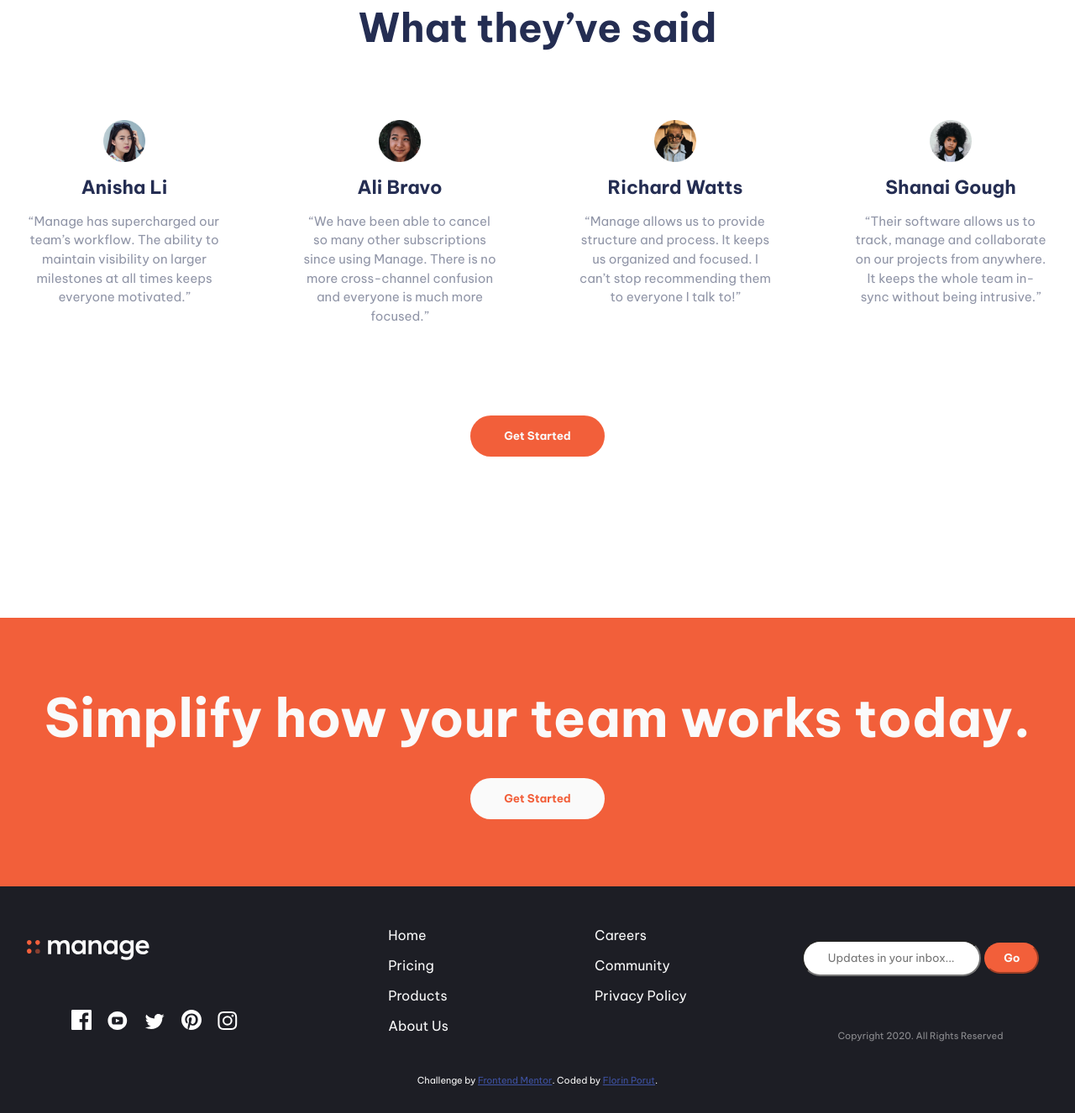
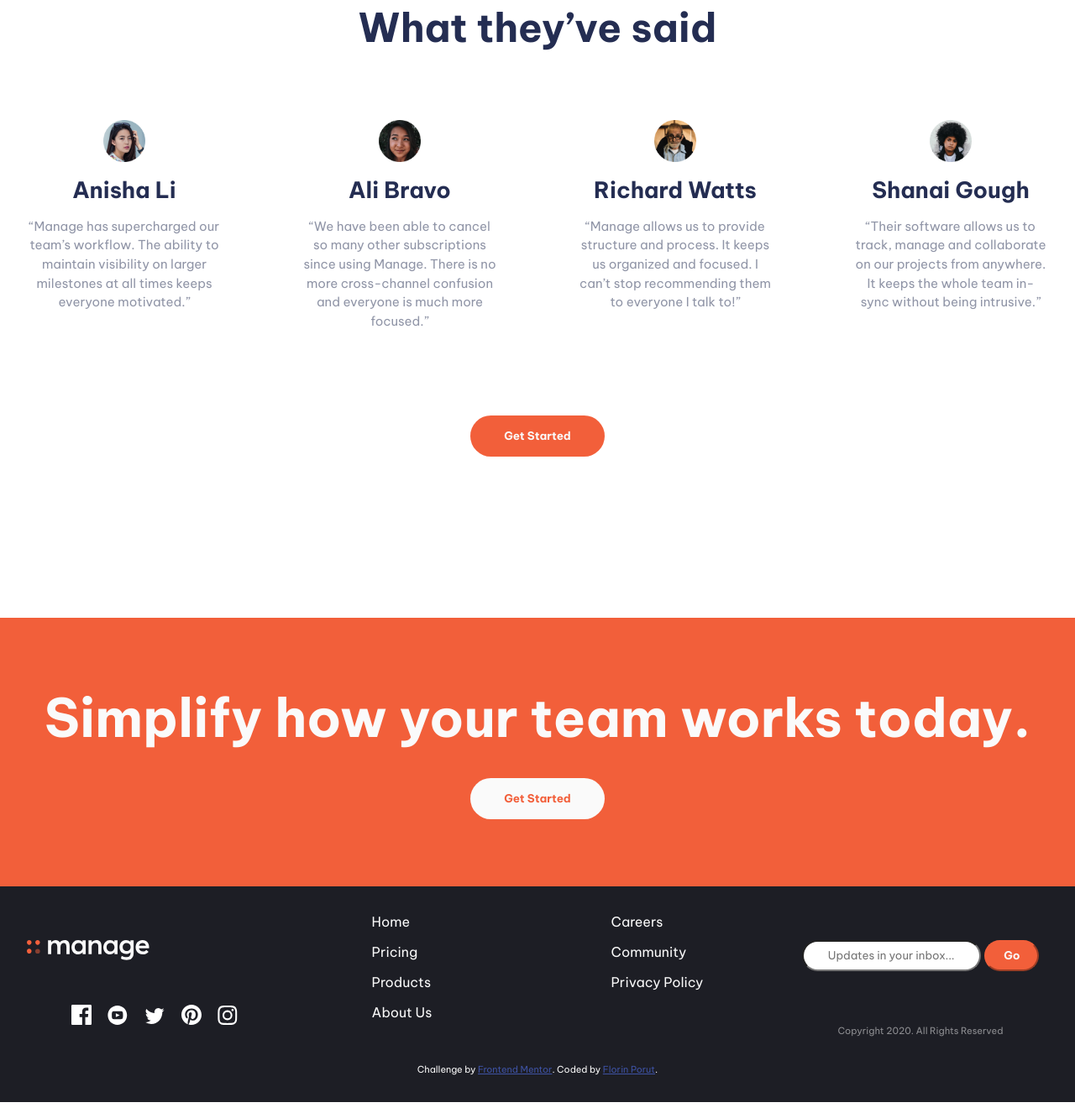
Before and after one commit to zastar23/manage-landing-page-master, a plain HTML site: page index.html in a window 1280 px wide. Shown: the part 1622-2948 px from the top of the page at 84% size. Drawn offline with Linux system fonts and the light colour scheme.

Commit message:
HTML errors solved

```diff
--- a/index.html
+++ b/index.html
@@ -103,12 +103,12 @@
 
 				<div class="manage--functionality">
 					<div class="functionality track">
-						<h4 class="functionality--subheading">
+						<h3 class="functionality--subheading">
 							<span class="number">01</span>
-							<div class="background">
+							<span class="background">
 								Track company-wide progress
-							</div>
-						</h4>
+							</span>
+						</h3>
 
 						<p class="description size">
 							See how your day-to-day tasks fit into the wider
@@ -118,12 +118,12 @@
 						</p>
 					</div>
 					<div class="functionality reports">
-						<h4 class="functionality--subheading">
+						<h3 class="functionality--subheading">
 							<span class="number">02</span>
-							<div class="background">
+							<span class="background">
 								Advanced built-in reports
-							</div>
-						</h4>
+							</span>
+						</h3>
 
 						<p class="description size">
 							Set internal delivery estimates and track progress
@@ -133,12 +133,12 @@
 						</p>
 					</div>
 					<div class="functionality all-in-one">
-						<h4 class="functionality--subheading">
+						<h3 class="functionality--subheading">
 							<span class="number">03</span>
-							<div class="background">
+							<span class="background">
 								Everything you need in one place
-							</div>
-						</h4>
+							</span>
+						</h3>
 
 						<p class="description size">
 							Stop jumping from one service to another to
@@ -161,7 +161,7 @@
 								height="50"
 								class="avatar"
 							/>
-							<h5 class="name">Anisha Li</h5>
+							<h4 class="name">Anisha Li</h4>
 						</div>
 						<div class="testimonial">
 							<p class="testimonial--text size">
@@ -180,7 +180,7 @@
 								width="50"
 								height="50"
 							/>
-							<h5 class="name">Ali Bravo</h5>
+							<h4 class="name">Ali Bravo</h4>
 						</div>
 						<div class="testimonial">
 							<p class="testimonial--text">
@@ -199,7 +199,7 @@
 								width="50"
 								height="50"
 							/>
-							<h5 class="name">Richard Watts</h5>
+							<h4 class="name">Richard Watts</h4>
 						</div>
 						<div class="testimonial">
 							<p class="testimonial--text">
@@ -218,7 +218,7 @@
 								width="50"
 								height="50"
 							/>
-							<h5 class="name">Shanai Gough</h5>
+							<h4 class="name">Shanai Gough</h4>
 						</div>
 						<div class="testimonial">
 							<p class="testimonial--text">
@@ -245,29 +245,28 @@
 		<footer class="footer">
 			<div class="input">
 				<input
-					id="form"
 					type="email"
 					class="footer--input"
 					placeholder="Updates in your inbox..."
 				/>
-				<button for="form" type="submit" class="footer--input--btn">
-					Go
-				</button>
+				<button type="submit" class="footer--input--btn">Go</button>
 			</div>
 			<nav class="footer--nav">
-				<ul class="footer--nav--ul">
-					<div class="left">
+				<div class="left">
+					<ul class="footer--nav--ul">
 						<li class="footer--nav--item">Home</li>
 						<li class="footer--nav--item">Pricing</li>
 						<li class="footer--nav--item">Products</li>
 						<li class="footer--nav--item">About Us</li>
-					</div>
-					<div class="right">
+					</ul>
+				</div>
+				<div class="right">
+					<ul class="footer--nav--ul">
 						<li class="footer--nav--item">Careers</li>
 						<li class="footer--nav--item">Community</li>
 						<li class="footer--nav--item">Privacy Policy</li>
-					</div>
-				</ul>
+					</ul>
+				</div>
 			</nav>
 			<div class="social--media">
 				<img src="images/icon-facebook.svg" alt="facebook icon" />
--- a/style.scss
+++ b/style.scss
@@ -352,18 +352,22 @@ body {
 		}
 	}
 
+	.footer--nav {
+		display: flex;
+		flex-direction: row;
+		justify-content: space-around;
+		text-align: left;
+		margin-bottom: 2rem;
+	}
+
 	.footer--nav--ul {
 		display: flex;
-		flex-direction: row;
+		flex-direction: column;
 		gap: 1rem;
-		margin: 0 0 2rem 0;
+		// margin: 0 0 2rem 0;
 		list-style: none;
 		justify-content: space-evenly;
-		gap: 3rem;
-
-		.footer--nav--item {
-			margin: 1rem 0;
-		}
+		// gap: 3rem;
 
 		.footer--nav--item:hover {
 			color: var(--bright-red);
```
Also changed, not shown: css/style.css, 1 other file.
